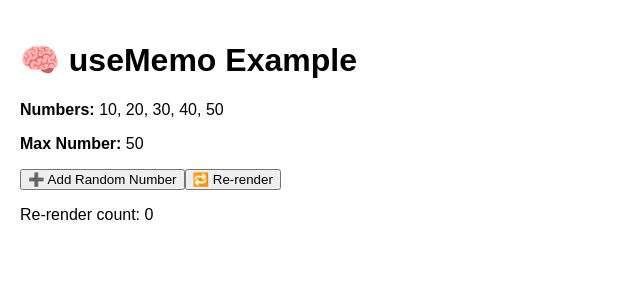
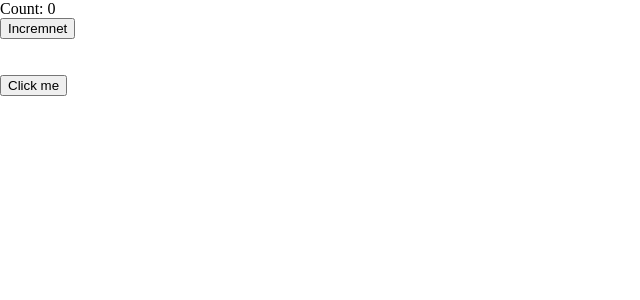
Before and after one commit to mukeshdani/DsaWebCloudPractice, a React (Vite) app in the folder REACT/Vite/react-blog/: page / in a window 1280 px wide. Shown: the top 300 px of the page, without its empty margins (0-640 px from the left). Built offline with nearby package versions, Linux system fonts and the light colour scheme.

Commit message:
useCallBack fix

```diff
--- a/REACT/Vite/react-blog/src/App.jsx
+++ b/REACT/Vite/react-blog/src/App.jsx
@@ -34,6 +34,7 @@ import CustomHook from './Hooks/Custom Hooks/Custom'
 import Router from './Router/Router'
 import BasicPage from './Router/Detailed React-Router/BasicPage'
 import UseMemo from './Hooks/useMemo/useMemo'
+import UseCallBack from './Hooks/useCallBack/useCallBack'
 
 
 function App() {
@@ -82,7 +83,8 @@ function App() {
       {/* <CustomHook/> */}
       {/* <Router/> */}
       {/* <BasicPage/> */}
-      <UseMemo/>
+      {/* <UseMemo/> */}
+      <UseCallBack/>
       {/* <h1>Hello Mukesh </h1>
       <h1>Hello React 19 </h1> */}
     </>
--- /dev/null
+++ b/REACT/Vite/react-blog/src/Hooks/useCallBack/ChildComponent.jsx
@@ -0,0 +1,12 @@
+import React from "react"
+
+const ChildComponet = React.memo((props)=>{
+      console.log("Child comp got rerender")
+      return <div>
+          <button onClick={props.handleClick}>
+              {props.buttonName}
+          </button>
+      </div>
+})
+
+export default ChildComponet
--- /dev/null
+++ b/REACT/Vite/react-blog/src/Hooks/useCallBack/useCallBack.jsx
@@ -0,0 +1,48 @@
+import { useCallback, useState } from "react"
+import ChildComponet from "./ChildComponent"
+
+export default function UseCallBack(){
+
+    const [count, setCount] = useState(0)
+
+    const handleButton = useCallback(()=>{
+        setCount(count + 1);
+    },[count]) // [] means: jab tak kuch change na ho, function same rahe
+
+    return <div>
+        <div>Count: {count}</div>
+        <div>
+            <button onClick={handleButton}>Incremnet</button>
+        </div>
+        <br />
+        <br />
+        <div>
+            <ChildComponet buttonName ="Click me" handleClick = {handleButton}/>
+        </div>
+    </div>
+}
+
+// useCallback use case:
+// 1. unnessary rerender of child componenert reduce
+// React.memo -> wrap -> component ->  component re-render tbhi hoga jab props chaange honge nhi toh re-render nhi hoga
+
+// if you are sending a function then react.memo wont be able to save you from re-rendering
+// re-rendirng k time sb kuch re-render hota hai and fucntion vi new bnata hai so uska refernce vi change ho jayega so hmne fucntion ko as probs mai pass kiya hai toh jesa hi refernce change hoga toh usse new milega toh toh islie wo update hoga
+
+
+// useMemo mai hm result or value ko memoise krte the and function ko re-run hone se rokte the
+// but in useCallback mai hm re run se nhi rok skte uske liye toh useMemo hi huse hoga hm yha function ko re-create hone se rokte hai and ye function refernece ko memoise krta hai
+//
+//
+// 🧠 useCallback kya hai?
+// useCallback ek React ka tool hai jo aapko function ko yaad rakhne (memorize karne) mein madad karta hai — taaki baar-baar woh function dobara na banaya jaye jab zarurat na ho.
+
+// 📦 Real Life Example se samjho:
+// Sochiye aapke paas ek coffee machine hai. Har baar jab aap coffee banate ho, aapko recipe likhni padti hai — kitna paani, kitni coffee, kitni sugar.
+
+// Ab aap sochte ho: “Yaar, ye recipe toh same hi hai har baar. Main isko ek sticky note pe likh deta hoon aur machine pe chipka deta hoon.”
+
+// Ab jab bhi coffee banani ho, machine wahi sticky note padhti hai — dobara recipe likhne ki zarurat nahi.
+
+// 🟢 React mein useCallback wahi sticky note ka kaam karta hai.
+// Woh function ko yaad rakh leta hai — taaki React baar-baar usko dobara na banaye jab usme koi change na ho.
```
